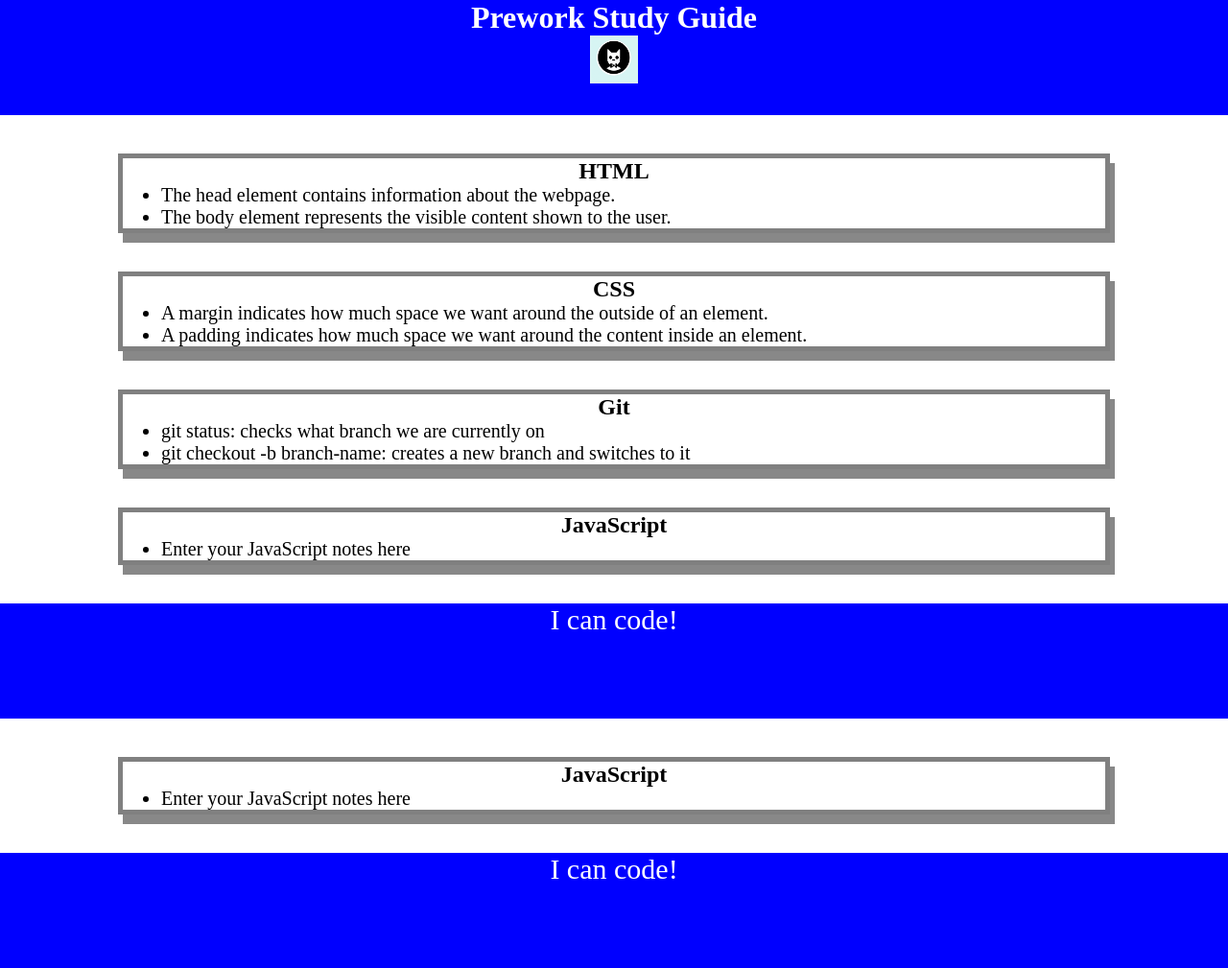
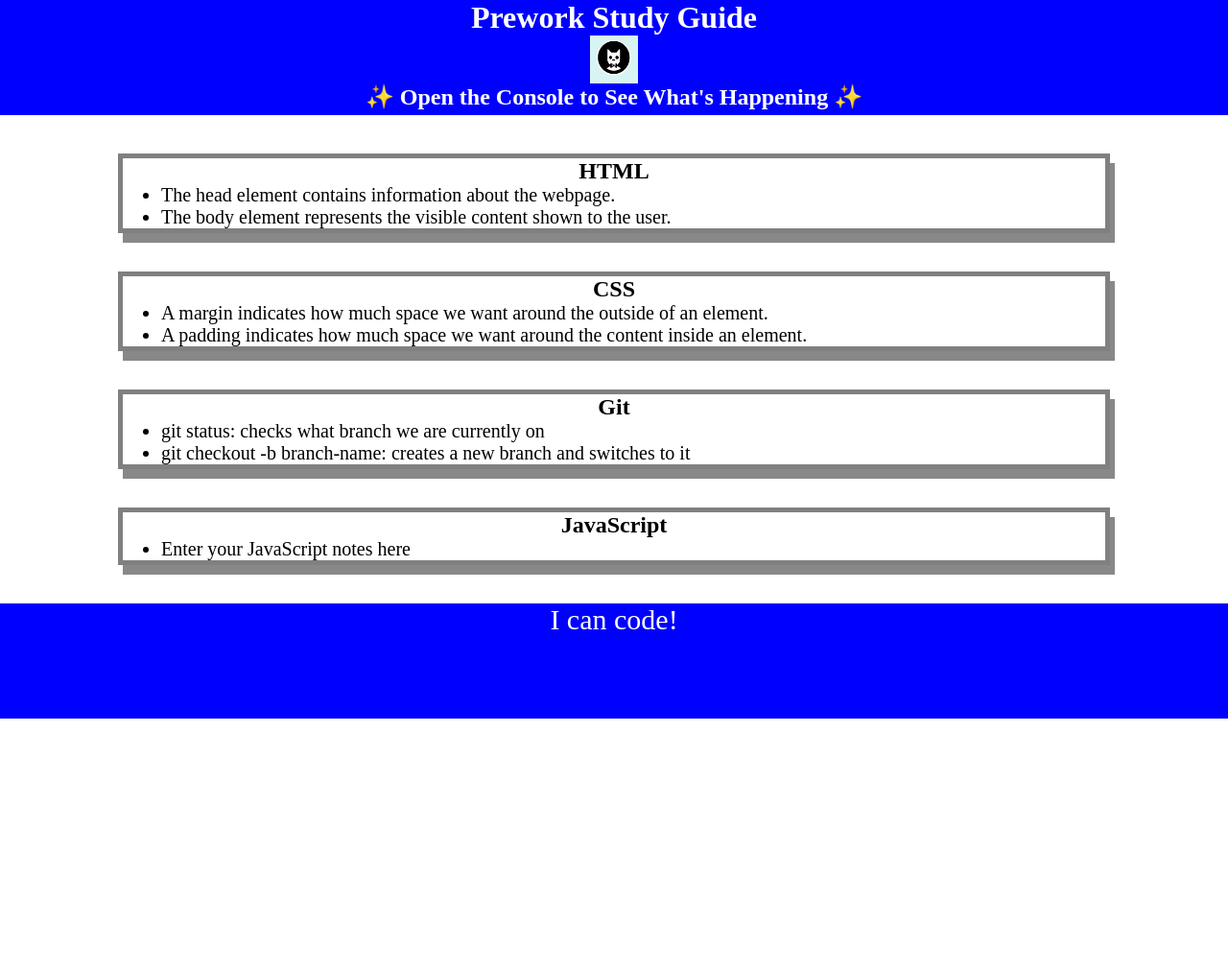
Before and after one commit to Kale411/prework-study-guide, a plain HTML site: page index.html in a window 1280 px wide. Shown: the whole page at 96% size. After the commit the page ends 800 px from the top, so only its background shows below. Drawn offline with Linux system fonts and the light colour scheme.

Commit message:
js added

```diff
--- /dev/null
+++ b/assets/script.js
@@ -0,0 +1,17 @@
+var topics = ['HTML', 'CSS', 'Git', 'JavaScript'];
+for(var x = 0; x < topics.length;x++){
+    console.log(topics[x]);
+}
+/*
+if (topic === 'HTML') {
+  console.log("Let's study HTML!");
+} else if (topic === 'CSS') {
+  console.log("Let's study CSS!");
+} else if (topic === 'Git') {
+  console.log("Let's study Git!");
+} else if (topic === 'JavaScript') {
+  console.log("Let's study JavaScript!");
+} else {
+  console.log('Please try again!');
+}
+*/
--- a/index.html
+++ b/index.html
@@ -12,6 +12,7 @@
     <header id="top">
       <h1>Prework Study Guide</h1>
       <img src="./assets/bowtie-cat.png" alt="Profile image of cat wearing a bow tie." />
+      <h2>✨ Open the Console to See What's Happening ✨</h2>
     </header>
 
     <main>
@@ -50,19 +51,6 @@
     <footer>
       <p>I can code!</p>
     </footer>
+    <script src="./assets/script.js"></script>
   </body>
 </html>
-
-      <section class="card" id="javascript-section">
-        <h2>JavaScript</h2>
-        <ul>
-          <li>Enter your JavaScript notes here</li>
-        </ul>
-      </section>
-    </main>
-
-    <footer>
-      <p>I can code!</p>
-    </footer>
-  </body>
-</html>
```
